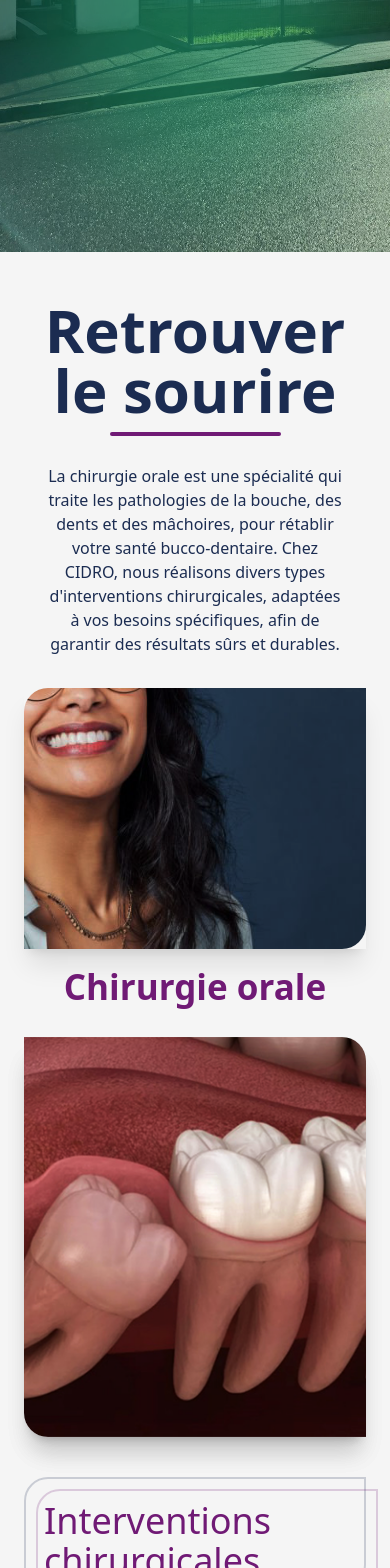
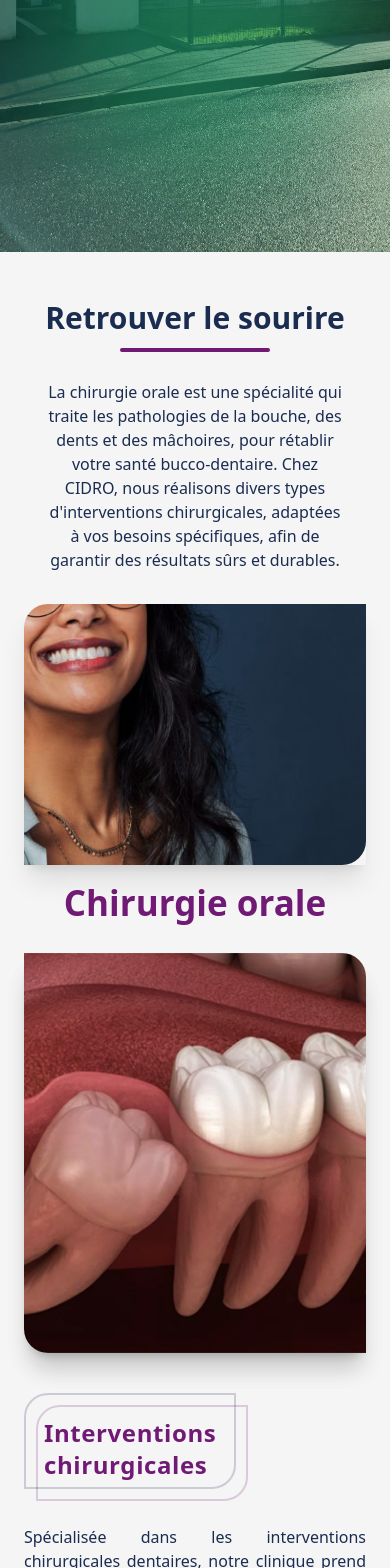
Before and after one commit to Njaka91/Cidro, a React (Vite) app: page /chirurgie-orale in a window 390 px wide. Shown: the part 432-2000 px from the top of the page. Built offline with nearby package versions, Linux system fonts and the light colour scheme.

Commit message:
responsive

```diff
--- a/src/components/OfficeImg.jsx
+++ b/src/components/OfficeImg.jsx
@@ -60,7 +60,7 @@ const OfficeImg = ({
         <div className="inline-block text-fuchsia-900">
           <motion.p
             ref={spanRef}
-            className="px-5 py-4 text-4xl font-medium mb-3 lg:text-4xl inline-block"
+            className="px-5 py-4 text-2xl md:text-4xl font-semibold mb-3 lg:text-4xl inline-block tracking-wide"
             initial={{ opacity: 0, y: 20 }} // Animation initiale
             animate={inView ? { opacity: 1, y: 0 } : { opacity: 0, y: 20 }} // Animation quand dans la vue
             transition={{ duration: 0.5 }}
--- a/src/components/SectionPinkTitle.jsx
+++ b/src/components/SectionPinkTitle.jsx
@@ -30,7 +30,7 @@ const SectionPinkTitle = ({
       {title && (
         <span className="flex flex-col text-fuchsia-900 text-center pb-6">
           <motion.span
-            className="text-4xl font-extrabold mb-3 lg:text-5xl"
+            className="text-3xl font-extrabold mb-3 lg:text-5xl"
             initial={{ opacity: 0, y: 100 }} // Initialement caché et déplacé en bas
             animate={{ opacity: inView ? 1 : 0, y: inView ? 0 : 100 }} // Animation en fonction de la visibilité
             transition={{ duration: 0.8 }} // Durée de l'animation
--- a/src/components/SmileCareTitle.jsx
+++ b/src/components/SmileCareTitle.jsx
@@ -27,7 +27,7 @@ const SmileCareTitle = ({ p, description }) => {
             <span className="text-fuchsia-900">{p}</span>
           </p>
 
-          <p className="hidden md:block text-center absolute md:mt-16 lg:mt-40 text-xl font-medium left-[110%] w-full">
+          <p className="hidden md:block text-center absolute md:mt-16 lg:mt-40 text-xl font-semibold left-[110%] w-full text-[#1B2C51]">
             {description}
           </p>
 
--- a/src/components/TitleTexte.jsx
+++ b/src/components/TitleTexte.jsx
@@ -7,7 +7,7 @@ const TitleTexte = ({ title, text }) => {
       lg:px-24
       xl-px-40"
     >
-      <div className=" flex flex-col text-center items-center text-6xl font-extrabold ">
+      <div className=" flex flex-col text-center items-center text-3xl md:text-6xl font-extrabold ">
         <div className="flex flex-col items-center">
           <span>{title}</span>
           <div className="bg-fuchsia-900 w-1/2 h-1 rounded-full mt-3" />
--- a/src/pages/OralSergery.jsx
+++ b/src/pages/OralSergery.jsx
@@ -20,7 +20,8 @@ export const OralSergery = () => {
 
       <OfficeImg
         img={ds_enclavee}
-        nameFirstLine="Interventions chirurgicales"
+        nameFirstLine="Interventions"
+        nameSecondLine="chirurgicales"
         description="Spécialisée dans les interventions chirurgicales dentaires, notre clinique prend en charge les extractions dentaires complexes, notamment celles des dents incluses, pour prévenir les complications liées à leur croissance. Chaque procédure est réalisée dans des conditions optimales de sécurité et de confort."
         description2="Nous prenons en charge l'extraction des dents incluses, comme les canines et dents de sagesse, qui peuvent causer douleurs, infections ou déplacements dentaires. Ces extractions visent à préserver la santé bucco-dentaire à long terme."
         positionImg="flex-row-reverse"
```
